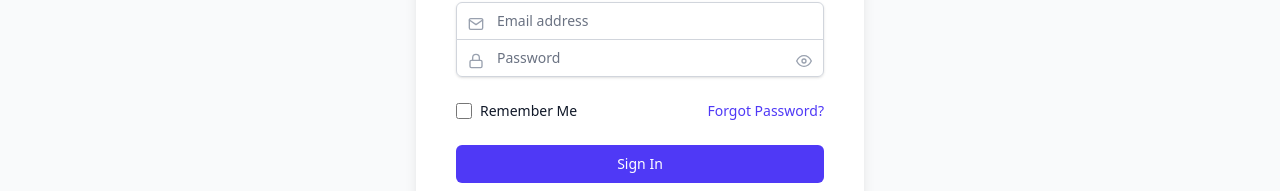
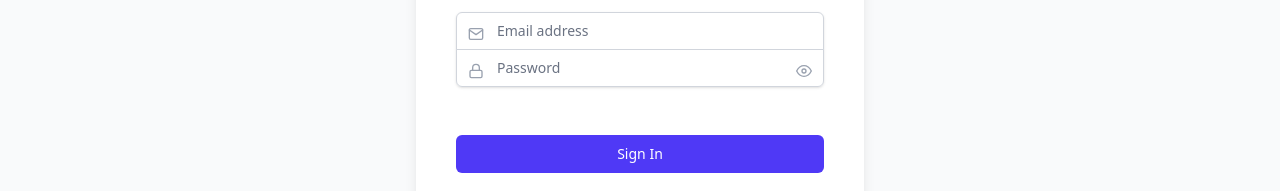
Before and after one commit to samuelAemro12/AdeyBloom-ecommerce-clientSide, a React (Vite) app in the folder Client-side/: page /signin in a window 1280 px wide. Shown: the part 342-533 px from the top of the page. Built offline with nearby package versions, Linux system fonts and the light colour scheme; no server answers.

Commit message:
removed remember me and forgot password feauters

```diff
--- a/Client-side/src/pages/SignIn.jsx
+++ b/Client-side/src/pages/SignIn.jsx
@@ -22,7 +22,7 @@ const SignIn = () => {
     setError('');
 
     try {
-      const result = await login({ email, password, rememberMe });
+      const result = await login({ email, password });
       if (!result.success) {
         setError(result.message || t('errorFailedToSignIn'));
       }
@@ -90,25 +90,8 @@ const SignIn = () => {
           </div>
 
           <div className="flex items-center justify-between">
-            <div className="flex items-center">
-              <input
-                id="remember-me"
-                name="remember-me"
-                type="checkbox"
-                checked={rememberMe}
-                onChange={(e) => setRememberMe(e.target.checked)}
-                className="h-4 w-4 text-indigo-600 focus:ring-indigo-500 border-gray-300 rounded"
-              />
-              <label htmlFor="remember-me" className="ml-2 block text-sm text-gray-900">
-                {t('rememberMe')}
-              </label>
-            </div>
-
-            <div className="text-sm">
-              <a href="#" className="font-medium text-indigo-600 hover:text-indigo-500">
-                {t('forgotPassword')}
-              </a>
-            </div>
+            <div />
+            <div />
           </div>
 
           <div>
```
